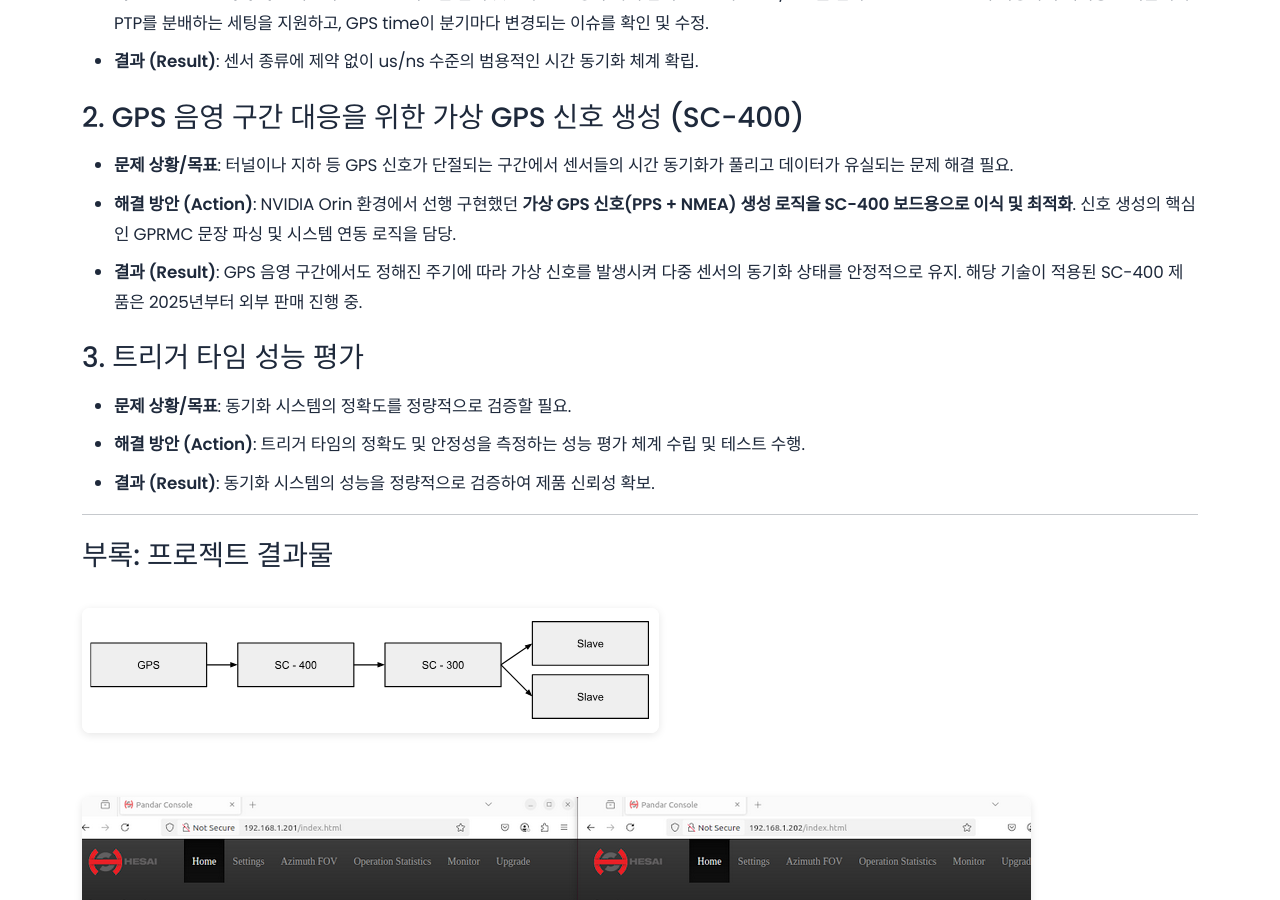
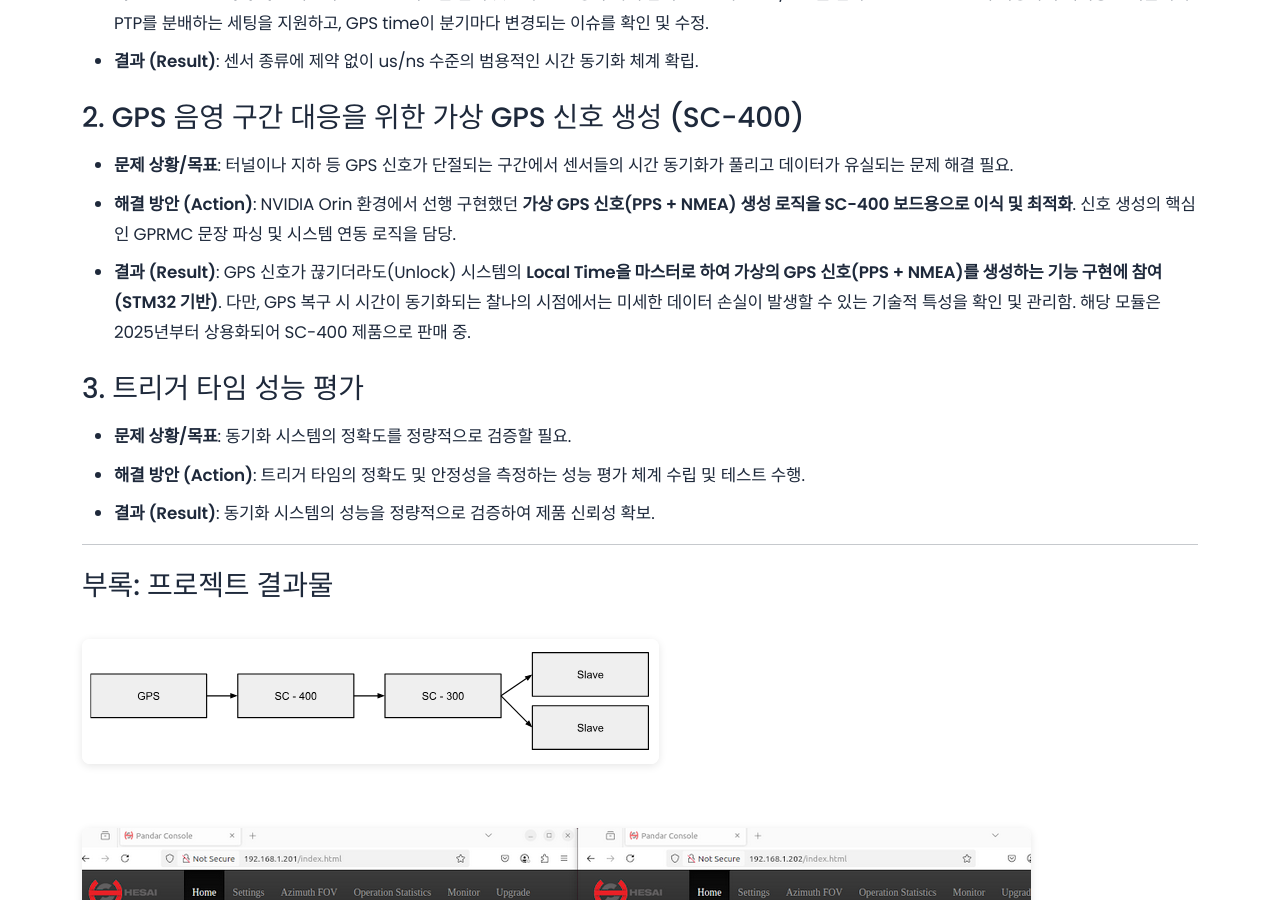
Before and after one commit to jinwoo-Sync/jinwoo-Sync.github.io, a Jekyll site: the page built from _projects/ptp_system.md, in a window 1280 px wide and 900 px high, scrolled down 1130 px. Built offline with Jekyll 4.4.1, drawn with Linux system fonts in a browser that asks for light colours.

Commit message:
추가 수정

```diff
--- a/_projects/ptp_system.md
+++ b/_projects/ptp_system.md
@@ -33,7 +33,7 @@
 ### 2. GPS 음영 구간 대응을 위한 가상 GPS 신호 생성 (SC-400)
 - **문제 상황/목표**: 터널이나 지하 등 GPS 신호가 단절되는 구간에서 센서들의 시간 동기화가 풀리고 데이터가 유실되는 문제 해결 필요.
 - **해결 방안 (Action)**: NVIDIA Orin 환경에서 선행 구현했던 **가상 GPS 신호(PPS + NMEA) 생성 로직을 SC-400 보드용으로 이식 및 최적화**. 신호 생성의 핵심인 GPRMC 문장 파싱 및 시스템 연동 로직을 담당.
-- **결과 (Result)**: GPS 음영 구간에서도 정해진 주기에 따라 가상 신호를 발생시켜 다중 센서의 동기화 상태를 안정적으로 유지. 해당 기술이 적용된 SC-400 제품은 2025년부터 외부 판매 진행 중.
+- **결과 (Result)**: GPS 신호가 끊기더라도(Unlock) 시스템의 **Local Time을 마스터로 하여 가상의 GPS 신호(PPS + NMEA)를 생성하는 기능 구현에 참여(STM32 기반)**. 다만, GPS 복구 시 시간이 동기화되는 찰나의 시점에서는 미세한 데이터 손실이 발생할 수 있는 기술적 특성을 확인 및 관리함. 해당 모듈은 2025년부터 상용화되어 SC-400 제품으로 판매 중.
 
 ### 3. 트리거 타임 성능 평가
 - **문제 상황/목표**: 동기화 시스템의 정확도를 정량적으로 검증할 필요.
```
